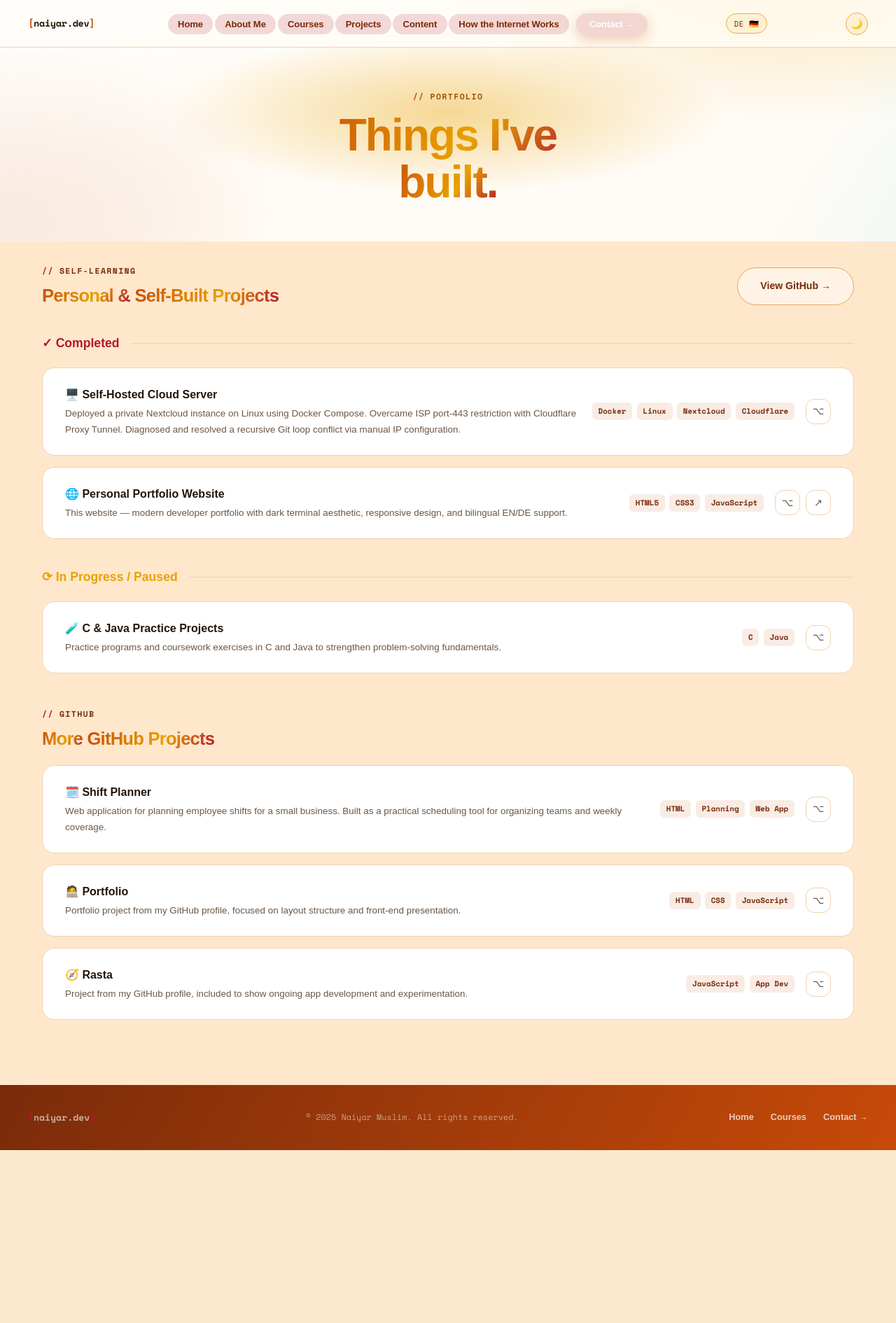
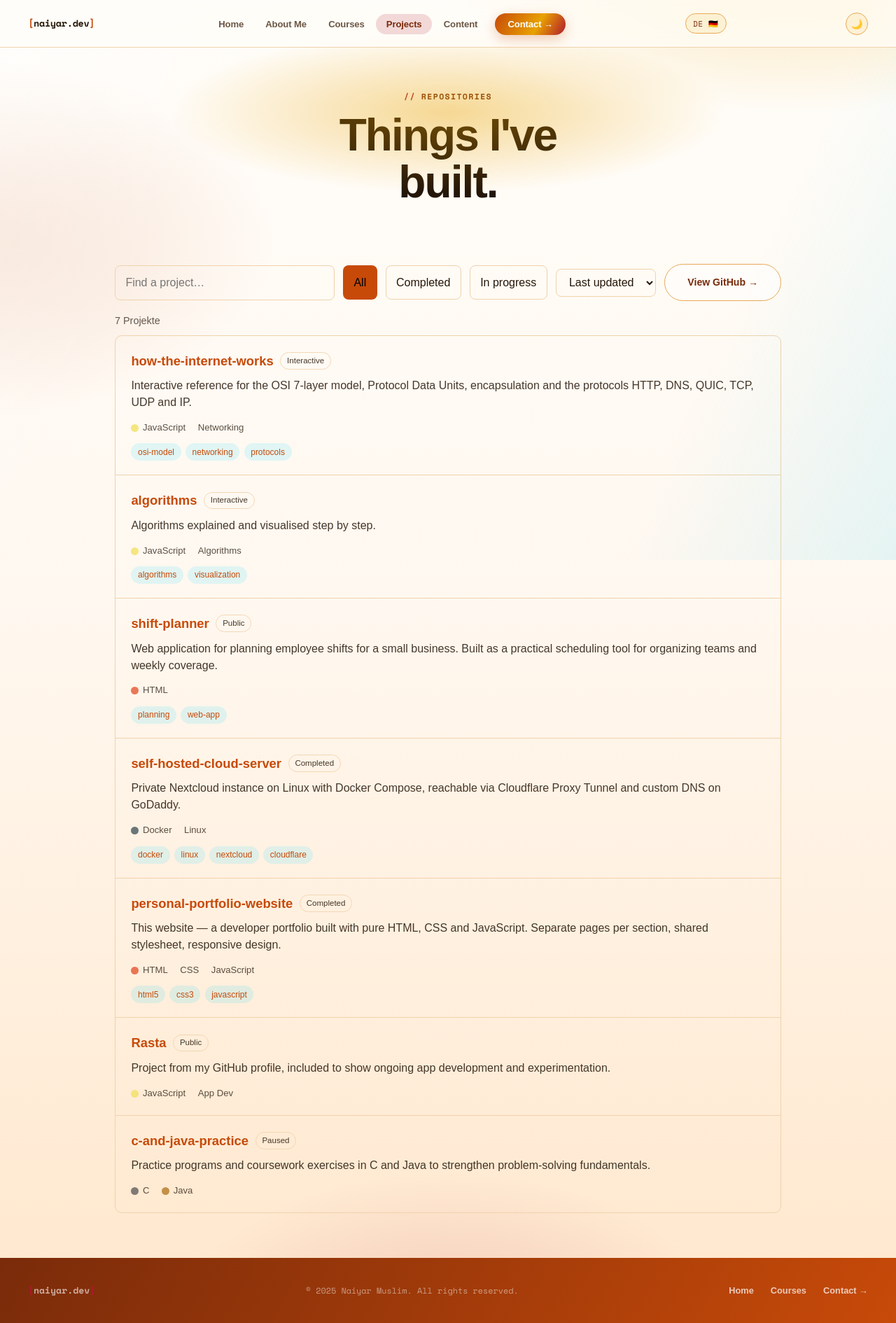
Before and after one commit to naiyarmuslim/Mywebsite, a web app: file pages/projects.html in a window 1280 px wide. Shown: the whole page at 70% size. Before the commit the page ends 1643 px from the top, so only its background shows below. Run offline with its HTML, style and script files only (its server is not run), Linux system fonts and the light colour scheme; some web fonts are replaced.

Commit message:
New Website

```diff
--- /dev/null
+++ b/assets/css/repos.css
@@ -0,0 +1,67 @@
+/* Repository-Ansicht im GitHub-Stil (zusätzlich zu style.css / projects.css) */
+
+.repo-wrap { max-width: 1000px; margin: 0 auto; padding: 0 1.5rem 4rem; }
+
+.repo-toolbar {
+  display: flex; gap: .75rem; flex-wrap: wrap; align-items: center;
+  margin: 2rem 0 1rem;
+}
+.repo-search {
+  flex: 1 1 260px; padding: .65rem .9rem; border-radius: 8px;
+  border: 1px solid var(--border, rgba(128,128,128,.35));
+  background: transparent; color: inherit; font: inherit;
+}
+.repo-filter, .repo-sort {
+  padding: .6rem .9rem; border-radius: 8px; cursor: pointer; font: inherit;
+  border: 1px solid var(--border, rgba(128,128,128,.35));
+  background: transparent; color: inherit;
+}
+.repo-filter.active { background: var(--accent, #00d4ff); color: #000; border-color: transparent; }
+
+.repo-count { margin: 0 0 .5rem; opacity: .7; font-size: .9rem; }
+
+.repo-list {
+  list-style: none; margin: 0; padding: 0;
+  border: 1px solid var(--border, rgba(128,128,128,.35)); border-radius: 10px; overflow: hidden;
+}
+.repo-item {
+  display: block; padding: 1.25rem 1.4rem; text-decoration: none; color: inherit;
+  border-bottom: 1px solid var(--border, rgba(128,128,128,.25));
+  transition: background .15s;
+}
+.repo-item:last-child { border-bottom: 0; }
+.repo-item:hover { background: rgba(128,128,128,.08); }
+.repo-item[hidden] { display: none; }
+
+.repo-head { display: flex; align-items: center; gap: .6rem; flex-wrap: wrap; }
+.repo-name { font-weight: 700; font-size: 1.15rem; color: var(--accent, #00d4ff); }
+.repo-badge {
+  font-size: .72rem; padding: .1rem .55rem; border-radius: 999px;
+  border: 1px solid var(--border, rgba(128,128,128,.4)); opacity: .85;
+}
+.repo-desc { margin: .5rem 0 .8rem; opacity: .85; line-height: 1.5; }
+.repo-meta { display: flex; gap: 1.1rem; flex-wrap: wrap; font-size: .82rem; opacity: .75; align-items: center; }
+.lang-dot { display: inline-block; width: 11px; height: 11px; border-radius: 50%; margin-right: .35rem; vertical-align: middle; }
+.repo-topics { display: flex; gap: .4rem; flex-wrap: wrap; margin-top: .7rem; }
+.repo-topic {
+  font-size: .75rem; padding: .15rem .6rem; border-radius: 999px;
+  background: rgba(0,212,255,.12); color: var(--accent, #00d4ff);
+}
+.repo-empty { padding: 2rem; text-align: center; opacity: .7; }
+
+/* Detailseite */
+.repo-crumb { margin: 2rem 0 1rem; font-size: .95rem; opacity: .85; }
+.repo-crumb a { color: var(--accent, #00d4ff); text-decoration: none; }
+.repo-title { display: flex; align-items: center; gap: .75rem; flex-wrap: wrap; margin: 0 0 .5rem; }
+.repo-layout { display: grid; grid-template-columns: 1fr 280px; gap: 2rem; margin-top: 1.5rem; }
+.repo-box {
+  border: 1px solid var(--border, rgba(128,128,128,.35)); border-radius: 10px; padding: 1.25rem 1.4rem;
+}
+.repo-box h3 { margin-top: 0; }
+.repo-side dt { font-size: .78rem; opacity: .65; margin-top: 1rem; text-transform: uppercase; letter-spacing: .05em; }
+.repo-side dd { margin: .25rem 0 0; }
+.repo-actions { display: flex; gap: .75rem; flex-wrap: wrap; margin-top: 1.25rem; }
+
+@media (max-width: 760px) {
+  .repo-layout { grid-template-columns: 1fr; }
+}
--- /dev/null
+++ b/assets/js/repos.js
@@ -0,0 +1,49 @@
+(function () {
+  var search = document.getElementById('repo-search');
+  var items = Array.prototype.slice.call(document.querySelectorAll('.repo-item'));
+  var buttons = Array.prototype.slice.call(document.querySelectorAll('.repo-filter'));
+  var count = document.getElementById('repo-count');
+  var empty = document.getElementById('repo-empty');
+  var sortSel = document.getElementById('repo-sort');
+  var list = document.getElementById('repo-list');
+  var status = 'all';
+
+  function apply() {
+    var q = (search.value || '').trim().toLowerCase();
+    var shown = 0;
+    items.forEach(function (el) {
+      var okText = !q || el.textContent.toLowerCase().indexOf(q) !== -1;
+      var okStatus = status === 'all' || el.getAttribute('data-status') === status;
+      var show = okText && okStatus;
+      el.hidden = !show;
+      if (show) shown++;
+    });
+    count.textContent = shown + (shown === 1 ? ' Projekt' : ' Projekte');
+    empty.hidden = shown !== 0;
+  }
+
+  function sortItems() {
+    var mode = sortSel.value;
+    items.sort(function (a, b) {
+      if (mode === 'name') {
+        return a.getAttribute('data-name').localeCompare(b.getAttribute('data-name'));
+      }
+      return Number(b.getAttribute('data-updated')) - Number(a.getAttribute('data-updated'));
+    });
+    items.forEach(function (el) { list.appendChild(el); });
+  }
+
+  search.addEventListener('input', apply);
+  sortSel.addEventListener('change', sortItems);
+  buttons.forEach(function (b) {
+    b.addEventListener('click', function () {
+      buttons.forEach(function (x) { x.classList.remove('active'); });
+      b.classList.add('active');
+      status = b.getAttribute('data-status');
+      apply();
+    });
+  });
+
+  sortItems();
+  apply();
+})();
--- a/index.html
+++ b/index.html
@@ -24,7 +24,6 @@
       <li><a href="pages/courses.html"  data-i18n="shared.nav.courses">Courses</a></li>
       <li><a href="pages/projects.html" data-i18n="shared.nav.projects">Projects</a></li>
       <li><a href="pages/content.html"  data-i18n="shared.nav.content">Content</a></li>
-      <li><a href="pages/how-the-internet-works.html">How the Internet Works</a></li>
       <li><a href="pages/contact.html" class="nav-cta" data-i18n="shared.nav.contact">Contact →</a></li>
     </ul>
     <button id="lang-toggle" title="Switch language">DE 🇩🇪</button>
@@ -37,7 +36,6 @@
     <a href="pages/courses.html" data-i18n="shared.nav.courses">Courses</a>
     <a href="pages/projects.html" data-i18n="shared.nav.projects">Projects</a>
     <a href="pages/content.html" data-i18n="shared.nav.content">Content</a>
-    <a href="pages/how-the-internet-works.html">How the Internet Works</a>
     <div class="mobile-theme-row">Dark mode <button data-theme-toggle><span class="theme-toggle-icon">🌙</span></button></div>
     <a href="pages/contact.html" data-i18n="shared.nav.contact">Contact →</a>
   </div>
--- a/pages/about.html
+++ b/pages/about.html
@@ -25,7 +25,6 @@
       <li><a href="courses.html" data-i18n="shared.nav.courses">Courses</a></li>
       <li><a href="projects.html" data-i18n="shared.nav.projects">Projects</a></li>
       <li><a href="content.html" data-i18n="shared.nav.content">Content</a></li>
-      <li><a href="how-the-internet-works.html">How the Internet Works</a></li>
       <li><a href="contact.html" class="nav-cta" data-i18n="shared.nav.contact">Contact →</a></li>
     </ul>
     <button id="lang-toggle" title="Switch language">DE 🇩🇪</button>
@@ -38,7 +37,6 @@
     <a href="courses.html" data-i18n="shared.nav.courses">Courses</a>
     <a href="projects.html" data-i18n="shared.nav.projects">Projects</a>
     <a href="content.html" data-i18n="shared.nav.content">Content</a>
-    <a href="how-the-internet-works.html">How the Internet Works</a>
     <div class="mobile-theme-row">Dark mode <button data-theme-toggle><span class="theme-toggle-icon">🌙</span></button></div>
     <a href="contact.html" data-i18n="shared.nav.contact">Contact →</a>
   </div>
--- a/pages/contact.html
+++ b/pages/contact.html
@@ -21,7 +21,6 @@
       <li><a href="courses.html" data-i18n="shared.nav.courses">Courses</a></li>
       <li><a href="projects.html" data-i18n="shared.nav.projects">Projects</a></li>
       <li><a href="content.html" data-i18n="shared.nav.content">Content</a></li>
-      <li><a href="how-the-internet-works.html">How the Internet Works</a></li>
       <li><a href="contact.html" class="active nav-cta" data-i18n="shared.nav.contact">Contact →</a></li>
     </ul>
     <button id="lang-toggle" title="Switch language">DE 🇩🇪</button>
@@ -34,7 +33,6 @@
     <a href="courses.html" data-i18n="shared.nav.courses">Courses</a>
     <a href="projects.html" data-i18n="shared.nav.projects">Projects</a>
     <a href="content.html" data-i18n="shared.nav.content">Content</a>
-    <a href="how-the-internet-works.html">How the Internet Works</a>
     <div class="mobile-theme-row">Dark mode <button data-theme-toggle><span class="theme-toggle-icon">🌙</span></button></div>
     <a href="contact.html" class="active" data-i18n="shared.nav.contact">Contact →</a>
   </div>
--- a/pages/content.html
+++ b/pages/content.html
@@ -21,7 +21,6 @@
       <li><a href="courses.html" data-i18n="shared.nav.courses">Courses</a></li>
       <li><a href="projects.html" data-i18n="shared.nav.projects">Projects</a></li>
       <li><a href="content.html" class="active" data-i18n="shared.nav.content">Content</a></li>
-      <li><a href="how-the-internet-works.html">How the Internet Works</a></li>
       <li><a href="contact.html" class="nav-cta" data-i18n="shared.nav.contact">Contact →</a></li>
     </ul>
     <button id="lang-toggle" title="Switch language">DE 🇩🇪</button>
@@ -34,7 +33,6 @@
     <a href="courses.html" data-i18n="shared.nav.courses">Courses</a>
     <a href="projects.html" data-i18n="shared.nav.projects">Projects</a>
     <a href="content.html" class="active" data-i18n="shared.nav.content">Content</a>
-    <a href="how-the-internet-works.html">How the Internet Works</a>
     <div class="mobile-theme-row">Dark mode <button data-theme-toggle><span class="theme-toggle-icon">🌙</span></button></div>
     <a href="contact.html" data-i18n="shared.nav.contact">Contact</a>
   </div>
--- a/pages/courses.html
+++ b/pages/courses.html
@@ -21,7 +21,6 @@
       <li><a href="courses.html" class="active" data-i18n="shared.nav.courses">Courses</a></li>
       <li><a href="projects.html"  data-i18n="shared.nav.projects">Projects</a></li>
       <li><a href="content.html"   data-i18n="shared.nav.content">Content</a></li>
-      <li><a href="how-the-internet-works.html">How the Internet Works</a></li>
       <li><a href="contact.html" class="nav-cta" data-i18n="shared.nav.contact">Contact →</a></li>
     </ul>
     <button id="lang-toggle" title="Switch language">DE 🇩🇪</button>
@@ -34,7 +33,6 @@
     <a href="courses.html" class="active" data-i18n="shared.nav.courses">Courses</a>
     <a href="projects.html"  data-i18n="shared.nav.projects">Projects</a>
     <a href="content.html"   data-i18n="shared.nav.content">Content</a>
-    <a href="how-the-internet-works.html">How the Internet Works</a>
     <div class="mobile-theme-row">Dark mode <button data-theme-toggle><span class="theme-toggle-icon">🌙</span></button></div>
     <a href="contact.html"   data-i18n="shared.nav.contact">Contact →</a>
   </div>
--- a/pages/projects.html
+++ b/pages/projects.html
@@ -7,14 +7,12 @@
   <title>Projects — Naiyar Muslim</title>
   <link rel="stylesheet" href="../assets/css/style.css">
   <link rel="stylesheet" href="../assets/css/projects.css">
+  <link rel="stylesheet" href="../assets/css/repos.css">
 </head>
 <body data-page="projects">
-  <div class="cursor" id="cursor"></div>
-  <div class="cursor-ring" id="cursor-ring"></div>
   <div id="progress"></div>
 
-
-   <nav>
+  <nav>
     <a href="../index.html" class="nav-logo"><span class="bracket">[</span>naiyar.dev<span class="bracket">]</span></a>
     <ul class="nav-links">
       <li><a href="../index.html" data-i18n="shared.nav.home">Home</a></li>
@@ -22,7 +20,6 @@
       <li><a href="courses.html" data-i18n="shared.nav.courses">Courses</a></li>
       <li><a href="projects.html" class="active" data-i18n="shared.nav.projects">Projects</a></li>
       <li><a href="content.html" data-i18n="shared.nav.content">Content</a></li>
-      <li><a href="how-the-internet-works.html">How the Internet Works</a></li>
       <li><a href="contact.html" class="nav-cta" data-i18n="shared.nav.contact">Contact →</a></li>
     </ul>
     <button id="lang-toggle" title="Switch language">DE 🇩🇪</button>
@@ -35,143 +32,83 @@
     <a href="courses.html" data-i18n="shared.nav.courses">Courses</a>
     <a href="projects.html" class="active" data-i18n="shared.nav.projects">Projects</a>
     <a href="content.html" data-i18n="shared.nav.content">Content</a>
-    <a href="how-the-internet-works.html">How the Internet Works</a>
     <div class="mobile-theme-row">Dark mode <button data-theme-toggle><span class="theme-toggle-icon">🌙</span></button></div>
     <a href="contact.html" data-i18n="shared.nav.contact">Contact</a>
   </div>
 
-  <!-- PAGE HEADER -->
   <div class="page-header">
-    <div class="terrain-lines"></div>
-    <div class="nature-trail"></div>
-    <div class="section-tag section-tag-center" data-i18n="projects.page_tag">portfolio</div>
-    <h1 class="section-title page-title-projects"><span data-i18n="projects.page_title1">Things I've</span><br><span data-i18n="projects.page_title2">built.</span></h1>
+    <div class="section-tag section-tag-center">repositories</div>
+    <h1 class="section-title page-title-projects">Things I've<br>built.</h1>
   </div>
 
-  <!-- ── PROJECTS ── -->
-  <section id="projects-main" class="projects-main-top">
-    <div class="terrain-lines"></div>
-    <div class="nature-mountains"></div>
-    <div class="nature-forest"></div>
-    <div class="glow-orb orb-cyan orb-projects-cyan"></div>
-    <div class="container">
+  <main class="repo-wrap">
+    <div class="repo-toolbar">
+      <input id="repo-search" class="repo-search" type="search" placeholder="Find a project…" aria-label="Search projects">
+      <button class="repo-filter active" data-status="all" type="button">All</button>
+      <button class="repo-filter" data-status="completed" type="button">Completed</button>
+      <button class="repo-filter" data-status="progress" type="button">In progress</button>
+      <select id="repo-sort" class="repo-sort" aria-label="Sort">
+        <option value="updated">Last updated</option>
+        <option value="name">Name</option>
+      </select>
+      <a href="https://github.com/naiyarmuslim" target="_blank" rel="noopener" class="btn-outline">View GitHub →</a>
+    </div>
 
-      <div class="row-header reveal">
-        <div>
-          <div class="section-tag" data-i18n="projects.self_tag">self-learning projects</div>
-          <h2 class="section-title section-title-sm"><span data-i18n="projects.self_t1">Personal &amp;</span> <span data-i18n="projects.self_t2">Self-Built Projects</span></h2>
-        </div>
-        <a href="https://github.com/naiyarmuslim" target="_blank" class="btn-outline" data-i18n="projects.gh_btn">View GitHub →</a>
-      </div>
+    <p id="repo-count" class="repo-count"></p>
 
-      <!-- Self-learning completed -->
-      <div class="cat-header reveal">
-        <span class="cat-title cat-title-done" data-i18n="projects.cat_done">✓ Completed</span>
-        <div class="cat-line"></div>
-      </div>
+    <ul id="repo-list" class="repo-list">
 
-      <div class="row-stack">
-        <div class="project-row reveal">
-          <div>
-            <div class="project-name" data-i18n="projects.p1_name">🖥️ Self-Hosted Cloud Server</div>
-            <div class="project-desc" data-i18n="projects.p1_desc">Deployed a private Nextcloud instance on Linux using Docker Compose. Overcame ISP port-443 restriction with Cloudflare Proxy Tunnel and custom DNS on GoDaddy. Diagnosed and resolved a recursive Git loop conflict via manual IP configuration.</div>
-          </div>
-          <div class="project-stack">
-            <span class="tag">Docker</span><span class="tag">Linux</span><span class="tag">Nextcloud</span><span class="tag">Cloudflare</span>
-          </div>
-          <div class="proj-links">
-            <a href="#" class="proj-link" title="GitHub">⌥</a>
-          </div>
-        </div>
+      <li><a class="repo-item" href="projects/internet.html" data-status="completed" data-name="how-the-internet-works" data-updated="9">
+        <div class="repo-head"><span class="repo-name">how-the-internet-works</span><span class="repo-badge">Interactive</span></div>
+        <p class="repo-desc">Interactive reference for the OSI 7-layer model, Protocol Data Units, encapsulation and the protocols HTTP, DNS, QUIC, TCP, UDP and IP.</p>
+        <div class="repo-meta"><span><span class="lang-dot" style="background:#f1e05a"></span>JavaScript</span><span>Networking</span></div>
+        <div class="repo-topics"><span class="repo-topic">osi-model</span><span class="repo-topic">networking</span><span class="repo-topic">protocols</span></div>
+      </a></li>
 
-        <div class="project-row reveal reveal-d1">
-          <div>
-            <div class="project-name" data-i18n="projects.p2_name">🌐 Personal Portfolio Website</div>
-            <div class="project-desc" data-i18n="projects.p2_desc">This website — modern developer portfolio built with pure HTML, CSS, and JavaScript. Separate pages per section, shared stylesheet, responsive design with dark terminal aesthetic.</div>
-          </div>
-          <div class="project-stack">
-            <span class="tag">HTML5</span><span class="tag">CSS3</span><span class="tag">JavaScript</span>
-          </div>
-          <div class="proj-links">
-            <a href="#" class="proj-link" title="GitHub">⌥</a>
-            <a href="../index.html" class="proj-link" title="Live">↗</a>
-          </div>
-        </div>
-      </div>
+      <li><a class="repo-item" href="projects/algorithms.html" data-status="progress" data-name="algorithms" data-updated="8">
+        <div class="repo-head"><span class="repo-name">algorithms</span><span class="repo-badge">Interactive</span></div>
+        <p class="repo-desc">Algorithms explained and visualised step by step.</p>
+        <div class="repo-meta"><span><span class="lang-dot" style="background:#f1e05a"></span>JavaScript</span><span>Algorithms</span></div>
+        <div class="repo-topics"><span class="repo-topic">algorithms</span><span class="repo-topic">visualization</span></div>
+      </a></li>
 
-      <!-- Self-learning in progress -->
-      <div class="cat-header reveal">
-        <span class="cat-title cat-title-wip" data-i18n="projects.cat_wip">⟳ In Progress / Paused</span>
-        <div class="cat-line"></div>
-      </div>
+      <li><a class="repo-item" href="projects/planner.html" data-status="completed" data-name="shift-planner" data-updated="7">
+        <div class="repo-head"><span class="repo-name">shift-planner</span><span class="repo-badge">Public</span></div>
+        <p class="repo-desc">Web application for planning employee shifts for a small business. Built as a practical scheduling tool for organizing teams and weekly coverage.</p>
+        <div class="repo-meta"><span><span class="lang-dot" style="background:#e34c26"></span>HTML</span></div>
+        <div class="repo-topics"><span class="repo-topic">planning</span><span class="repo-topic">web-app</span></div>
+      </a></li>
 
-      <div class="row-stack-loose">
-        <div class="project-row reveal project-row-faded">
-          <div>
-            <div class="project-name" data-i18n="projects.p3_name">🧪 C & Java Practice Projects</div>
-            <div class="project-desc" data-i18n="projects.p3_desc">Practice programs and coursework exercises in C and Java to strengthen problem-solving fundamentals.</div>
-          </div>
-          <div class="project-stack">
-            <span class="tag">C</span><span class="tag">Java</span>
-          </div>
-          <div class="proj-links">
-            <a href="#" class="proj-link" title="GitHub">⌥</a>
-          </div>
-        </div>
-      </div>
+      <li><a class="repo-item" href="projects/fsil.html" data-status="completed" data-name="self-hosted-cloud-server" data-updated="6">
+        <div class="repo-head"><span class="repo-name">self-hosted-cloud-server</span><span class="repo-badge">Completed</span></div>
+        <p class="repo-desc">Private Nextcloud instance on Linux with Docker Compose, reachable via Cloudflare Proxy Tunnel and custom DNS on GoDaddy.</p>
+        <div class="repo-meta"><span><span class="lang-dot" style="background:#384d54"></span>Docker</span><span>Linux</span></div>
+        <div class="repo-topics"><span class="repo-topic">docker</span><span class="repo-topic">linux</span><span class="repo-topic">nextcloud</span><span class="repo-topic">cloudflare</span></div>
+      </a></li>
 
-      <!-- GitHub projects not previously listed -->
-      <div class="row-header-tight reveal">
-        <div>
-          <div class="section-tag" data-i18n="projects.more_tag">github</div>
-          <h2 class="section-title section-title-sm"><span data-i18n="projects.more_t1">More</span> <span data-i18n="projects.more_t2">GitHub Projects</span></h2>
-        </div>
-      </div>
+      <li><a class="repo-item" href="projects/mywebsite.html" data-status="completed" data-name="personal-portfolio-website" data-updated="5">
+        <div class="repo-head"><span class="repo-name">personal-portfolio-website</span><span class="repo-badge">Completed</span></div>
+        <p class="repo-desc">This website — a developer portfolio built with pure HTML, CSS and JavaScript. Separate pages per section, shared stylesheet, responsive design.</p>
+        <div class="repo-meta"><span><span class="lang-dot" style="background:#e34c26"></span>HTML</span><span>CSS</span><span>JavaScript</span></div>
+        <div class="repo-topics"><span class="repo-topic">html5</span><span class="repo-topic">css3</span><span class="repo-topic">javascript</span></div>
+      </a></li>
 
-      <div class="row-stack-tight">
-        <div class="project-row reveal">
-          <div>
-            <div class="project-name" data-i18n="projects.g1_name">🗓️ Shift Planner</div>
-            <div class="project-desc" data-i18n="projects.g1_desc">Web application for planning employee shifts for a small business. Built as a practical scheduling tool for organizing teams and weekly coverage.</div>
-          </div>
-          <div class="project-stack">
-            <span class="tag">HTML</span><span class="tag">Planning</span><span class="tag">Web App</span>
-          </div>
-          <div class="proj-links">
-            <a href="https://github.com/naiyarmuslim/shift-planner" target="_blank" class="proj-link" title="GitHub">⌥</a>
-          </div>
-        </div>
+      <li><a class="repo-item" href="projects/rasta.html" data-status="progress" data-name="rasta" data-updated="3">
+        <div class="repo-head"><span class="repo-name">Rasta</span><span class="repo-badge">Public</span></div>
+        <p class="repo-desc">Project from my GitHub profile, included to show ongoing app development and experimentation.</p>
+        <div class="repo-meta"><span><span class="lang-dot" style="background:#f1e05a"></span>JavaScript</span><span>App Dev</span></div>
+      </a></li>
 
-        <div class="project-row reveal reveal-d1">
-          <div>
-            <div class="project-name" data-i18n="projects.g2_name">🧑‍💻 Portfolio</div>
-            <div class="project-desc" data-i18n="projects.g2_desc">Portfolio project from my GitHub profile, focused on layout structure and front-end presentation.</div>
-          </div>
-          <div class="project-stack">
-            <span class="tag">HTML</span><span class="tag">CSS</span><span class="tag">JavaScript</span>
-          </div>
-          <div class="proj-links">
-            <a href="https://github.com/naiyarmuslim/Portfolio" target="_blank" class="proj-link" title="GitHub">⌥</a>
-          </div>
-        </div>
+      <li><a class="repo-item" href="projects/programming.html" data-status="progress" data-name="c-and-java-practice" data-updated="2">
+        <div class="repo-head"><span class="repo-name">c-and-java-practice</span><span class="repo-badge">Paused</span></div>
+        <p class="repo-desc">Practice programs and coursework exercises in C and Java to strengthen problem-solving fundamentals.</p>
+        <div class="repo-meta"><span><span class="lang-dot" style="background:#555555"></span>C</span><span><span class="lang-dot" style="background:#b07219"></span>Java</span></div>
+      </a></li>
 
-        <div class="project-row reveal reveal-d2">
-          <div>
-            <div class="project-name" data-i18n="projects.g3_name">🧭 Rasta</div>
-            <div class="project-desc" data-i18n="projects.g3_desc">Project from my GitHub profile, included to show ongoing app development and experimentation.</div>
-          </div>
-          <div class="project-stack">
-            <span class="tag">JavaScript</span><span class="tag">App Dev</span>
-          </div>
-          <div class="proj-links">
-            <a href="https://github.com/naiyarmuslim/Rasta" target="_blank" class="proj-link" title="GitHub">⌥</a>
-          </div>
-        </div>
-      </div>
-    </div>
-  </section>
+    </ul>
+    <div id="repo-empty" class="repo-empty" hidden>No projects match your search.</div>
+  </main>
 
-  <!-- FOOTER -->
   <footer>
     <div class="footer-logo"><span>[</span>naiyar.dev<span>]</span></div>
     <div class="footer-copy" data-i18n="shared.footer.copy">© 2025 Naiyar Muslim. All rights reserved.</div>
@@ -184,6 +121,6 @@
 
   <script src="../assets/js/i18n.js"></script>
   <script src="../assets/js/main.js"></script>
-  <script src="../assets/js/projects.js"></script>
+  <script src="../assets/js/repos.js"></script>
 </body>
 </html>
```
Also changed, not shown: pages/projects/fsil.html (added, +70 -0 lines), pages/projects/internet.html (renamed from pages/how-the-internet-works.html, +23 -25 lines), pages/projects/mywebsite.html (added, +70 -0 lines), pages/projects/planner.html (added, +70 -0 lines), pages/projects/programming.html (added, +70 -0 lines), pages/projects/rasta.html (added, +70 -0 lines), pages/projects/algorithms.html (added), 2 other files.
